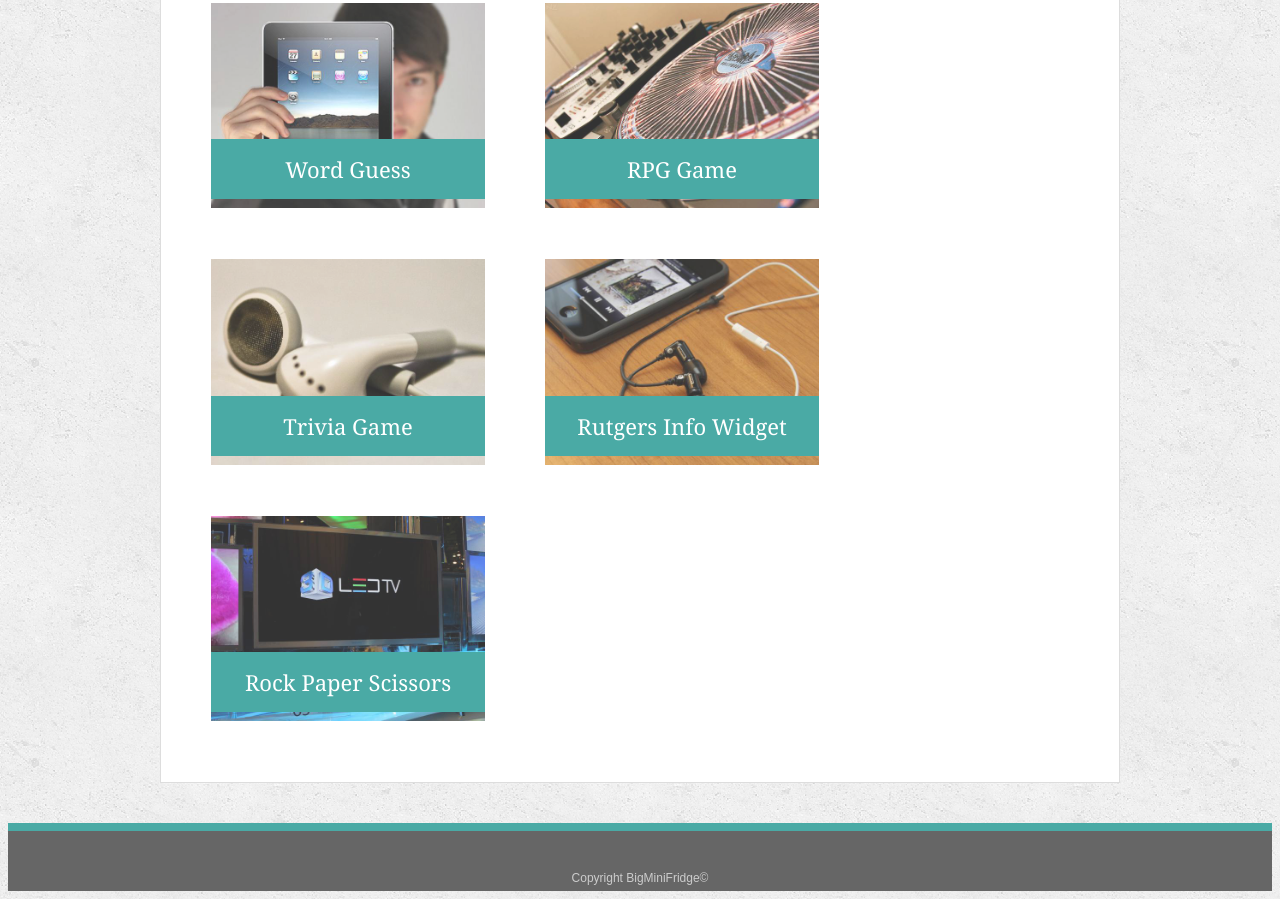
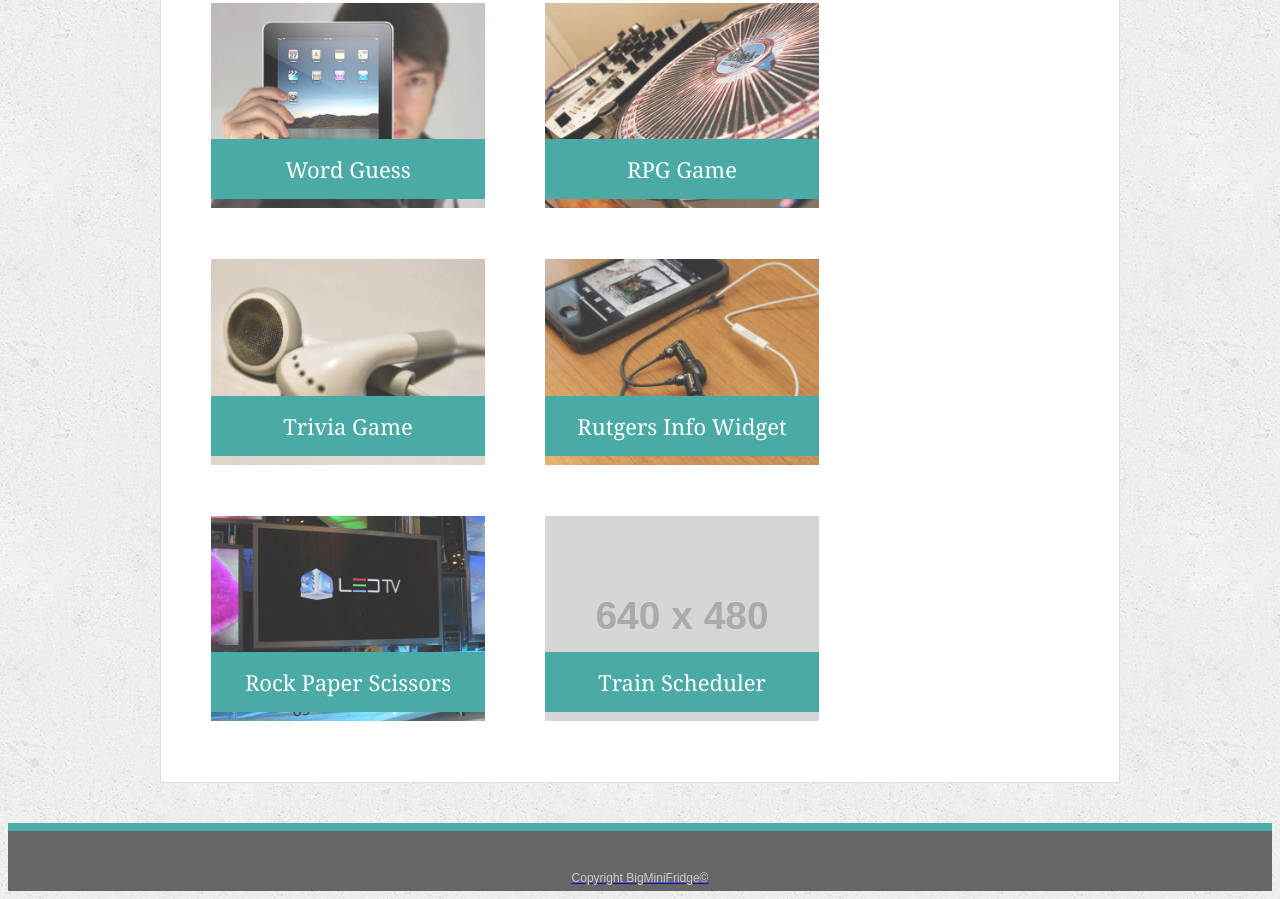
Before and after one commit to BigMiniFridge/ResponsivePortfolio, a plain HTML site: page portfolio.html in a window 1280 px wide. Shown: the part 395-1294 px from the top of the page. Drawn offline with Linux system fonts and the light colour scheme; placeholder pictures from the web are drawn by us.

Commit message:
update portfolio page

```diff
--- a/portfolio.html
+++ b/portfolio.html
@@ -58,6 +58,13 @@
         <h3>Rock Paper Scissors</h3>
       </div>
 
+      <div class="work">
+        <a href="bigminifridge.github.io/TrainScheduler/">
+          <img src="https://via.placeholder.com/640x480" alt="Train Scheduler">
+
+          <h3>Train Scheduler</h3>
+        </div>
+
     </section>
 
   </div>
```
